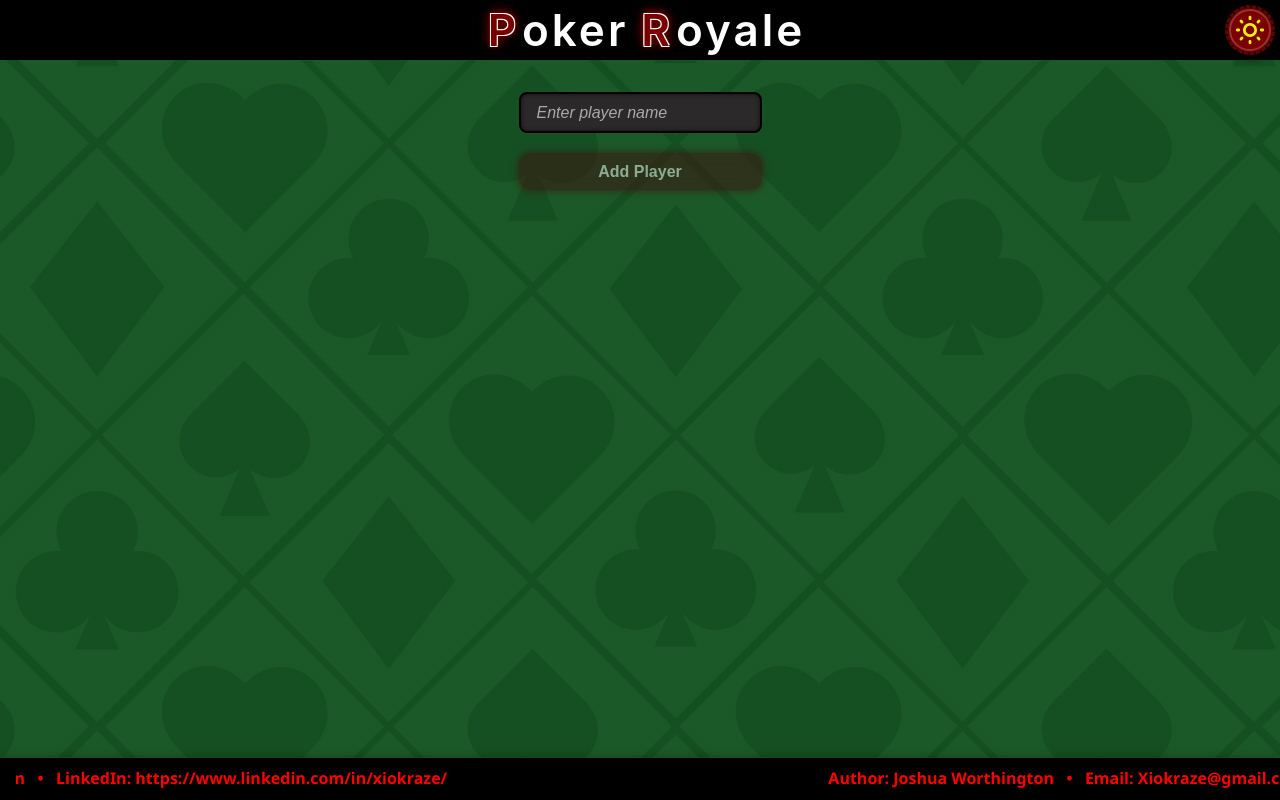
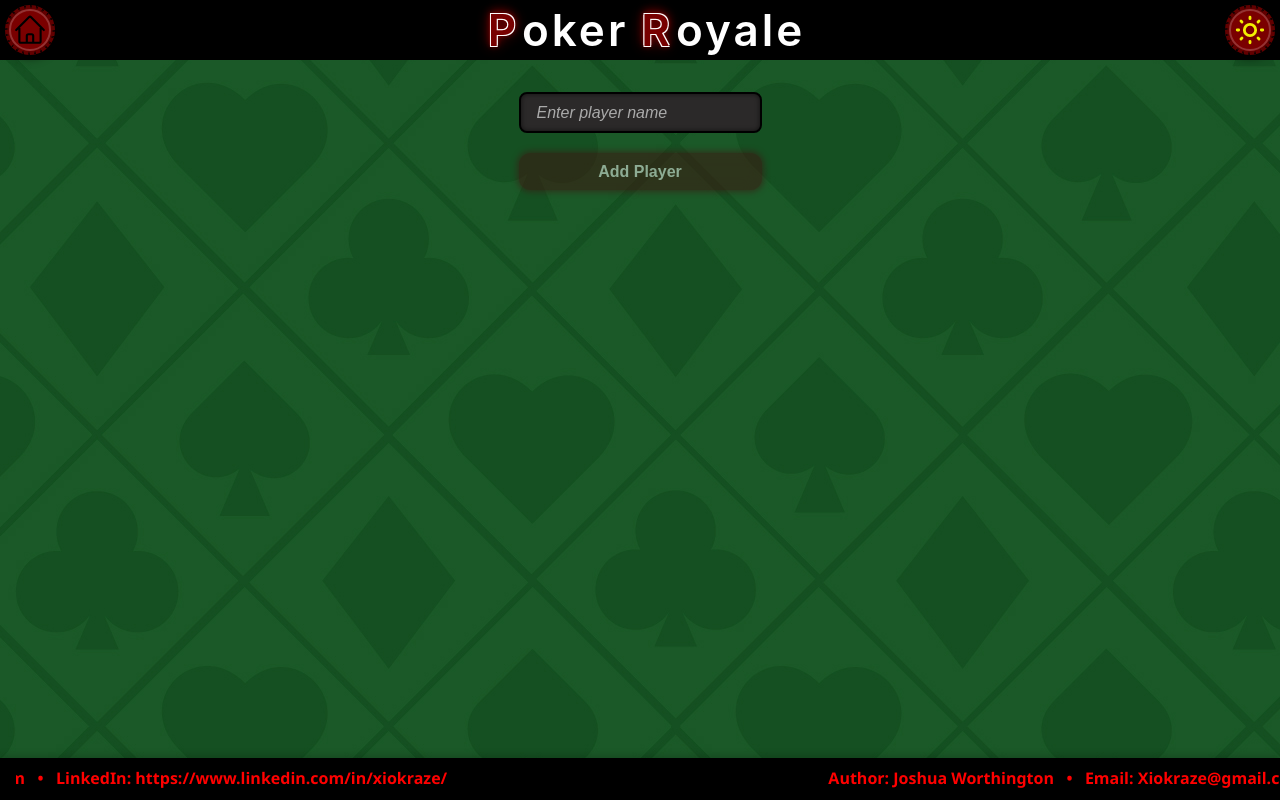
Before and after one commit to Xiokraze/PokerFE, a React (Create React App) app in the folder poker/: page /five-card-stud in a window 1280 px wide. Built offline with nearby package versions, Linux system fonts and the light colour scheme.

Commit message:
Major refactor. Started polishing.

```diff
--- /dev/null
+++ b/poker/src/components/button/homeButton/HomeButton.module.css
@@ -0,0 +1,9 @@
+.themeSVG {
+  height: auto;
+  width: auto;
+}
+
+.togglePointer {
+  cursor: pointer;
+  width: fit-content;
+}
--- /dev/null
+++ b/poker/src/components/button/homeButton/HomeButton.tsx
@@ -0,0 +1,28 @@
+import { PokerChip } from '../../pokerChip/PokerChip';
+import homeSVG from '../../../assets/home.svg';
+import styles from './HomeButton.module.css';
+import { useNavigate } from 'react-router-dom';
+import { useContext } from 'react';
+import ThemeContext from '../../context/ThemeContext';
+
+const HomeButton = () => {
+  const navigate = useNavigate();
+  const themeCTX = useContext(ThemeContext);
+
+  const goHomeHandler = () => {
+    navigate('/');
+  };
+
+  return (
+    <div className={styles.togglePointer}>
+      <PokerChip
+        onClick={() => goHomeHandler()}
+        icon={<img alt={'home button'} className={styles.themeSVG} src={homeSVG} />}
+        widthAndHeight={50}
+        color={themeCTX.isDarkTheme() ? 'red' : 'blue'}
+      />
+    </div>
+  );
+};
+
+export default HomeButton;
--- a/poker/src/components/button/themeToggleButton/ThemeToggleButton.tsx
+++ b/poker/src/components/button/themeToggleButton/ThemeToggleButton.tsx
@@ -3,7 +3,7 @@ import styles from './ThemeToggleButton.module.css';
 import ThemeContext from '../../context/ThemeContext';
 import { PokerChip } from '../../pokerChip/PokerChip';
 
-const NavbarOptionTheme = () => {
+const ThemeToggleButton = () => {
   const themeCtx = useContext(ThemeContext);
 
   const changeThemeHandler = () => {
@@ -21,4 +21,4 @@ const NavbarOptionTheme = () => {
   );
 };
 
-export default NavbarOptionTheme;
+export default ThemeToggleButton;
--- /dev/null
+++ b/poker/src/components/containers/gameResult/GameResult.module.css
@@ -0,0 +1,41 @@
+.playerResults {
+  display: flex;
+  flex-direction: column;
+  gap: 1.5rem;
+  margin-bottom: 2rem;
+}
+
+.playerCard {
+  background-color: rgba(255, 255, 255, 0.05);
+  background-color: var(--MenuBackground);
+  padding: 1rem;
+  border-radius: 10px;
+  box-shadow: inset 0 0 10px rgba(0, 0, 0, 0.3);
+  padding-top: 0;
+}
+
+.playerName {
+  font-size: 1.25rem;
+  font-weight: 600;
+  /* margin-bottom: 0.25rem; */
+  padding: 0.25em;
+  color: var(--secondary-light);
+}
+
+.handSummary {
+  font-size: 1rem;
+  margin-bottom: 0.5rem;
+  color: var(--secondary-light);
+}
+
+.rank {
+  font-weight: bold;
+  color: var(--highlight-color, gold);
+}
+
+.cardRow {
+  display: flex;
+  justify-content: center;
+  gap: 0.5rem;
+  flex-wrap: wrap;
+}
--- /dev/null
+++ b/poker/src/components/containers/gameResult/GameResult.tsx
@@ -0,0 +1,29 @@
+import { PlayerResult } from '../../../pages/fiveCardStud/FiveCardStud';
+import PlayingCard from '../../playingCard/PlayingCard';
+import styles from './GameResult.module.css';
+
+type GameResultProps = {
+  playerResults: PlayerResult[];
+};
+
+const GameResult: React.FC<GameResultProps> = ({ playerResults }) => {
+  return (
+    <div className={styles.playerResults}>
+      {playerResults.map(({ player, cards, rank, handSummary }) => (
+        <div key={player} className={styles.playerCard}>
+          <h3 className={styles.playerName}>{player}</h3>
+          <p className={styles.handSummary}>
+            <span className={styles.rank}>{rank}</span> — {handSummary}
+          </p>
+          <div className={styles.cardRow}>
+            {cards.map((card) => (
+              <PlayingCard key={card} code={card} width={80} />
+            ))}
+          </div>
+        </div>
+      ))}
+    </div>
+  );
+};
+
+export default GameResult;
--- a/poker/src/components/labels/project/ProjectLabel.module.css
+++ b/poker/src/components/labels/project/ProjectLabel.module.css
@@ -1,3 +1,10 @@
+.homeButtonDiv {
+  position: absolute;
+  left: 0;
+  top: 0;
+  margin: 5px;
+}
+
 .toggleButtonDiv {
   position: absolute;
   right: 0;
--- a/poker/src/components/labels/project/ProjectLabel.tsx
+++ b/poker/src/components/labels/project/ProjectLabel.tsx
@@ -1,10 +1,14 @@
 import { JSX } from 'react';
 import styles from './ProjectLabel.module.css';
 import ThemeToggleButton from '../../button/themeToggleButton/ThemeToggleButton';
+import HomeButton from '../../button/homeButton/HomeButton';
 
 const ProjectLabel = (): JSX.Element => {
   return (
     <>
+      <div className={styles.homeButtonDiv}>
+        <HomeButton />
+      </div>
       <div className={styles.projectLabel}>
         <p className={styles.flickerText} data-heading="P"></p>
         <p className={styles.nonFlickerText}>oker</p>
--- a/poker/src/pages/fiveCardStud/FiveCardStud.tsx
+++ b/poker/src/pages/fiveCardStud/FiveCardStud.tsx
@@ -1,9 +1,8 @@
 import React, { useState } from 'react';
 import PlayerInputForm from './PlayerForm';
-import PokerButton from '../../components/button/pokerButton/PokerButton';
 import FiveCardStudResults from './results/FiveCardStudResults';
 
-type PlayerResult = {
+export type PlayerResult = {
   player: string;
   cards: string[];
   rank: string;
--- a/poker/src/pages/fiveCardStud/results/FiveCardStudResults.module.css
+++ b/poker/src/pages/fiveCardStud/results/FiveCardStudResults.module.css
@@ -3,56 +3,5 @@
   margin: 2rem auto;
   padding: 1rem 2rem;
   text-align: center;
+  width: fit-content;
 }
-
-.title {
-  font-size: 2rem;
-  margin-bottom: 1rem;
-  color: var(--secondary-light);
-}
-
-.reason {
-  font-size: 1.1rem;
-  color: var(--secondary-light);
-  margin-bottom: 2rem;
-}
-
-.playerResults {
-  display: flex;
-  flex-direction: column;
-  gap: 1.5rem;
-  margin-bottom: 2rem;
-}
-
-.playerCard {
-  background-color: rgba(255, 255, 255, 0.05);
-  background-color: var(--MenuBackground);
-  padding: 1rem;
-  border-radius: 10px;
-  box-shadow: inset 0 0 10px rgba(0, 0, 0, 0.3);
-}
-
-.playerName {
-  font-size: 1.25rem;
-  font-weight: 600;
-  margin-bottom: 0.25rem;
-  color: var(--secondary-light);
-}
-
-.handSummary {
-  font-size: 1rem;
-  margin-bottom: 0.5rem;
-  color: var(--secondary-light);
-}
-
-.rank {
-  font-weight: bold;
-  color: var(--highlight-color, gold);
-}
-
-.cardRow {
-  display: flex;
-  justify-content: center;
-  gap: 0.5rem;
-  flex-wrap: wrap;
-}
--- a/poker/src/pages/fiveCardStud/results/FiveCardStudResults.tsx
+++ b/poker/src/pages/fiveCardStud/results/FiveCardStudResults.tsx
@@ -1,4 +1,6 @@
 import PokerButton from '../../../components/button/pokerButton/PokerButton';
+import GameResult from '../../../components/containers/gameResult/GameResult';
+import PageHeader from '../../../components/labels/pageHeader/PageHeader';
 import PlayingCard from '../../../components/playingCard/PlayingCard';
 import { ApiResponse } from '../FiveCardStud';
 import styles from './FiveCardStudResults.module.css';
@@ -16,24 +18,9 @@ const FiveCardStudResults: React.FC<FiveCardStudResultsProps> = ({
 }) => {
   return (
     <div className={styles.resultsContainer}>
-      <h2 className={styles.title}>Results</h2>
-      <p className={styles.reason}>{results.reason}</p>
+      <PageHeader title="Results" subtitle={results.reason} />
 
-      <div className={styles.playerResults}>
-        {results.playerResults.map(({ player, cards, rank, handSummary }) => (
-          <div key={player} className={styles.playerCard}>
-            <h3 className={styles.playerName}>{player}</h3>
-            <p className={styles.handSummary}>
-              <span className={styles.rank}>{rank}</span> — {handSummary}
-            </p>
-            <div className={styles.cardRow}>
-              {cards.map((card) => (
-                <PlayingCard key={card} code={card} width={80} />
-              ))}
-            </div>
-          </div>
-        ))}
-      </div>
+      <GameResult playerResults={results.playerResults} />
 
       <PokerButton onClick={() => handlePlayAgain()} disabled={loading} text="Play Again" />
     </div>
```
Also changed, not shown: poker/src/assets/home.svg (added).
